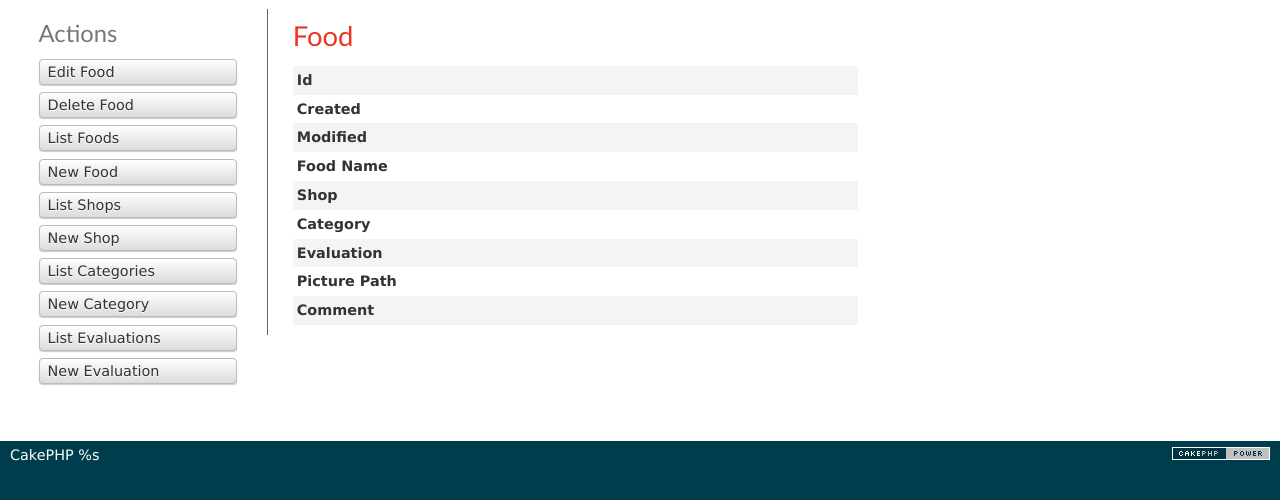
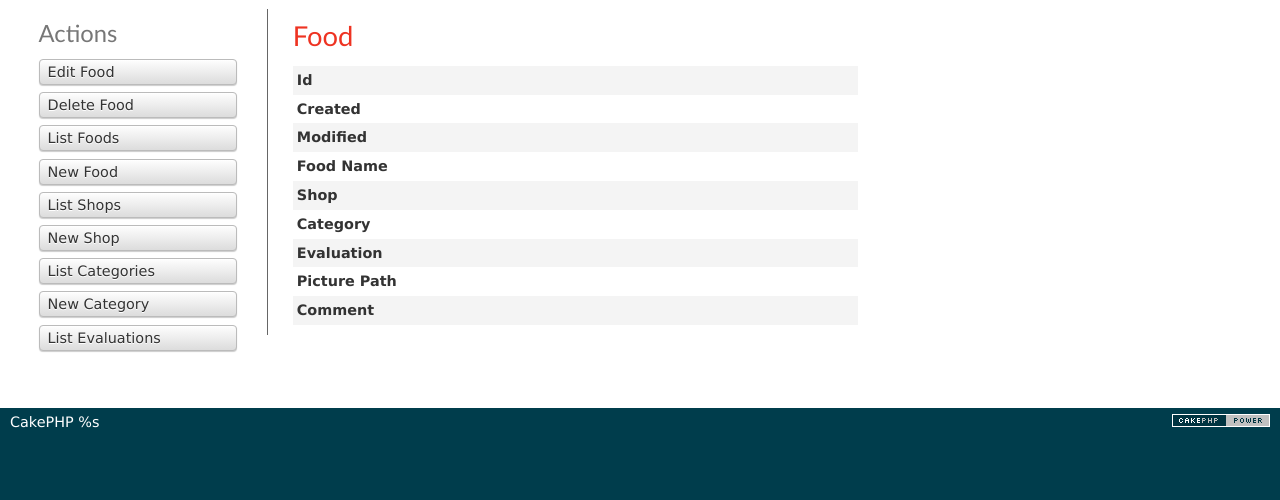
Before and after one commit to den0722/gurmet_map, a CakePHP app: the page made by gurmet_map/app/View/Foods/view.ctp in a window 1280 px wide. Shown: the part 48-548 px from the top of the page. Run offline with PHP 8.4 and a stand-in for CakePHP, Linux system fonts and the light colour scheme; the template is opened without the code that fills it, so the values that code supplies are empty; some libraries are stand-ins or nearby versions.

Commit message:
gurmet_map/app/View　を更新しました

```diff
--- a/gurmet_map/app/View/Evaluations/index.ctp
+++ b/gurmet_map/app/View/Evaluations/index.ctp
@@ -41,7 +41,7 @@
 <div class="actions">
 	<h3><?php echo __('Actions'); ?></h3>
 	<ul>
-		<li><?php echo $this->Html->link(__('New Evaluation'), array('action' => 'add')); ?></li>
+		<?php /* <li><?php echo $this->Html->link(__('New Evaluation'), array('action' => 'add')); ?></li> */?>
 		<li><?php echo $this->Html->link(__('List Foods'), array('controller' => 'foods', 'action' => 'index')); ?> </li>
 		<li><?php echo $this->Html->link(__('New Food'), array('controller' => 'foods', 'action' => 'add')); ?> </li>
 	</ul>
--- a/gurmet_map/app/View/Evaluations/view.ctp
+++ b/gurmet_map/app/View/Evaluations/view.ctp
@@ -24,7 +24,7 @@
 		<li><?php echo $this->Html->link(__('Edit Evaluation'), array('action' => 'edit', $evaluation['Evaluation']['id'])); ?> </li>
 		<li><?php echo $this->Form->postLink(__('Delete Evaluation'), array('action' => 'delete', $evaluation['Evaluation']['id']), array(), __('Are you sure you want to delete # %s?', $evaluation['Evaluation']['id'])); ?> </li>
 		<li><?php echo $this->Html->link(__('List Evaluations'), array('action' => 'index')); ?> </li>
-		<li><?php echo $this->Html->link(__('New Evaluation'), array('action' => 'add')); ?> </li>
+		<?php /* <li><?php echo $this->Html->link(__('New Evaluation'), array('action' => 'add')); ?> </li>*/ ?>
 		<li><?php echo $this->Html->link(__('List Foods'), array('controller' => 'foods', 'action' => 'index')); ?> </li>
 		<li><?php echo $this->Html->link(__('New Food'), array('controller' => 'foods', 'action' => 'add')); ?> </li>
 	</ul>
--- a/gurmet_map/app/View/Foods/index.ctp
+++ b/gurmet_map/app/View/Foods/index.ctp
@@ -65,6 +65,5 @@
 		<li><?php echo $this->Html->link(__('List Categories'), array('controller' => 'categories', 'action' => 'index')); ?> </li>
 		<li><?php echo $this->Html->link(__('New Category'), array('controller' => 'categories', 'action' => 'add')); ?> </li>
 		<li><?php echo $this->Html->link(__('List Evaluations'), array('controller' => 'evaluations', 'action' => 'index')); ?> </li>
-		<li><?php echo $this->Html->link(__('New Evaluation'), array('controller' => 'evaluations', 'action' => 'add')); ?> </li>
-	</ul>
+		<?php /*<li><?php echo $this->Html->link(__('New Evaluation'), array('controller' => 'evaluations', 'action' => 'add')); ?> </li> */?>	</ul>
 </div>
--- a/gurmet_map/app/View/Foods/view.ctp
+++ b/gurmet_map/app/View/Foods/view.ctp
@@ -60,6 +60,6 @@
 		<li><?php echo $this->Html->link(__('List Categories'), array('controller' => 'categories', 'action' => 'index')); ?> </li>
 		<li><?php echo $this->Html->link(__('New Category'), array('controller' => 'categories', 'action' => 'add')); ?> </li>
 		<li><?php echo $this->Html->link(__('List Evaluations'), array('controller' => 'evaluations', 'action' => 'index')); ?> </li>
-		<li><?php echo $this->Html->link(__('New Evaluation'), array('controller' => 'evaluations', 'action' => 'add')); ?> </li>
+		<?php /* <li><?php echo $this->Html->link(__('New Evaluation'), array('controller' => 'evaluations', 'action' => 'add')); ?> </li> */ ?>
 	</ul>
 </div>
```
